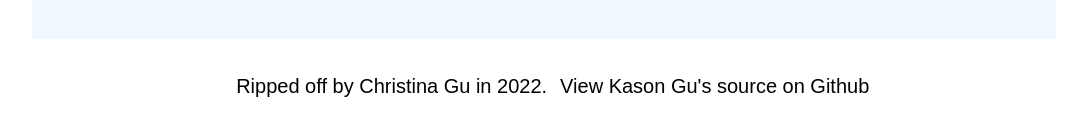
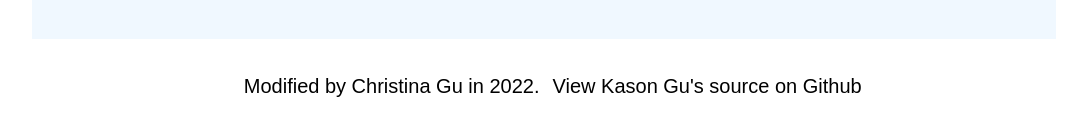
Before and after one commit to rksi05/schooltracker_Milton, a plain HTML site: page index.html in a window 1280 px wide. Shown: the part 491-626 px from the top of the page, without its empty margins (96-1183 px from the left). Drawn offline with Linux system fonts and the light colour scheme.

Commit message:
Update index.html

```diff
--- a/index.html
+++ b/index.html
@@ -85,7 +85,7 @@
 </div>
 <div class="bottom">
     <p>
-        Ripped off by Christina Gu in 2022.
+        Modified by Christina Gu in 2022.
     </p>
     <button onclick="github()">
         View Kason Gu's source on Github
```
